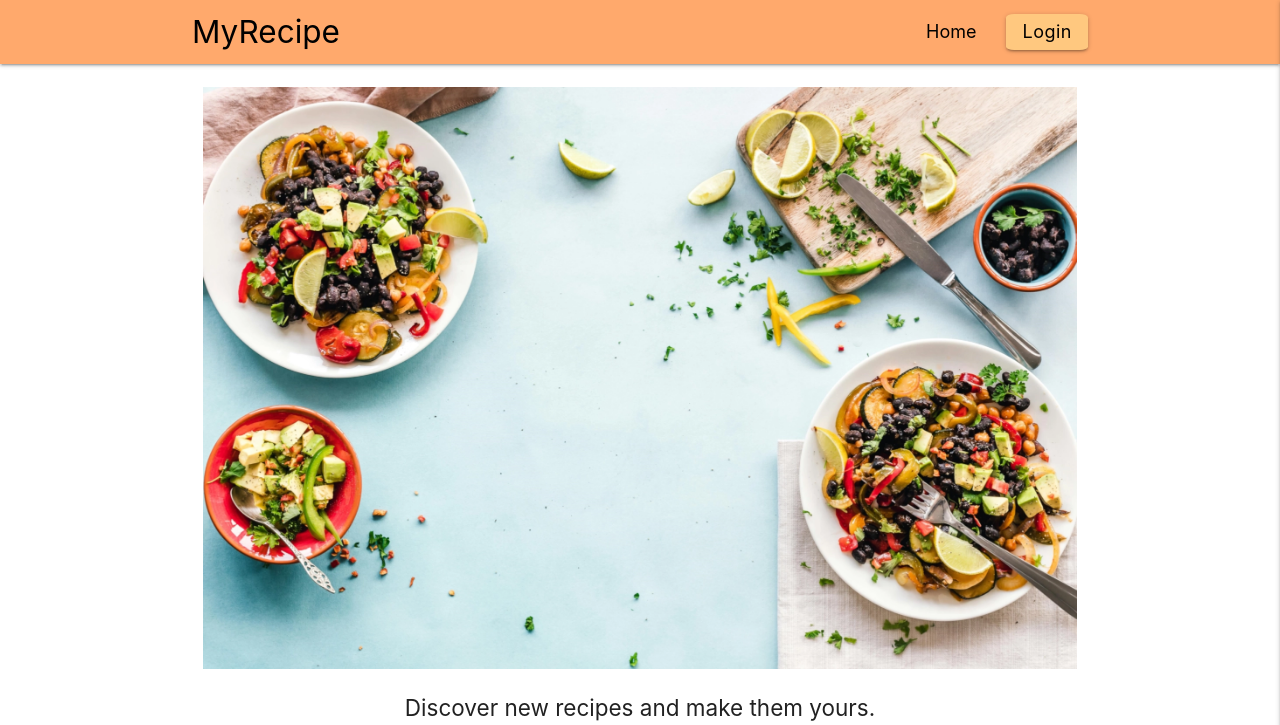
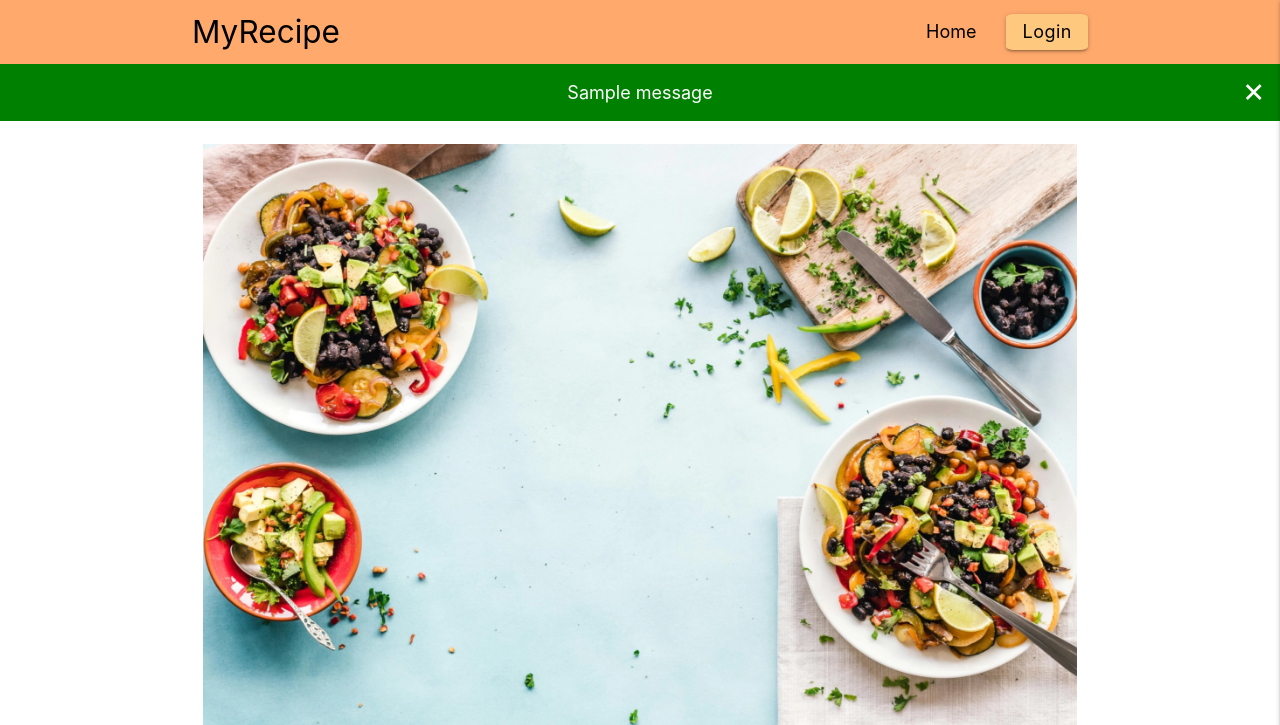
Before and after one commit to avabellaw/my-recipe, a Flask app: page / in a window 1280 px wide. Shown: the top 725 px of the page. Run offline with Flask 3, Linux system fonts and the light colour scheme; tables that the repository leaves empty hold one stand-in row (values such as "Sample post"); grey boxes marked "Sample" are stand-in pictures; one stand-in notice (Sample message) is shown; some libraries are stand-ins or nearby versions.

Commit message:
Add and style flash messages

```diff
--- a/myrecipe/static/css/style.css
+++ b/myrecipe/static/css/style.css
@@ -35,6 +35,50 @@ li::marker {
 }
 
 /* End of general page styles */
+
+/* Flash message */
+
+.flash-message {
+    color: white;
+}
+
+.flash-message:hover {
+    cursor: pointer;
+
+}
+
+.flash-message .msg-wrapper {
+    position: relative;
+}
+
+.flash-message p {
+    margin: 0;
+    padding: 1rem 0;
+    text-align: center;
+    font-size: 1.2em;
+}
+
+.flash-message.p span {
+    font-size: 1.2em;
+}
+
+.flash-message p.danger {
+    background-color: red;
+}
+
+.flash-message p.success {
+    background-color: green;
+}
+
+#flash-message_cross {
+    position: absolute;
+    right: 1rem;
+    top: 0;
+    bottom: 0;
+    font-size: 2.3em;
+}
+
+/* End of Flash message */
 
 /* Navbar */
 
--- a/myrecipe/templates/base.html
+++ b/myrecipe/templates/base.html
@@ -76,10 +76,25 @@
             </ul>
             {% else %}
             <li id="mobile-sidenav_login-btn">
-                <a href="{{ url_for('login') }}"><span class="waves-effect waves-light btn" id="login-btn">Login</span></a>
+                <a href="{{ url_for('login') }}"><span class="waves-effect waves-light btn"
+                        id="login-btn">Login</span></a>
             </li>
             {% endif %}
         </ul>
+
+        <!-- Code from flask.palletsprojects [https://flask.palletsprojects.com/en/2.3.x/patterns/flashing/] -->
+        <div id="flash-message" class="flash-message">
+            <div class="msg-wrapper">
+                {% with messages=get_flashed_messages(with_categories=true) %}
+                {% if messages %}
+                {% for category,message in messages %}
+                <p class="{{category}} message">{{message}}</p>
+                <span id="flash-message_cross">&times;</span>
+                {% endfor %}
+                {% endif %}
+                {% endwith %}
+            </div>
+        </div>
     </header>
 
     <br>
@@ -115,6 +130,14 @@
                 edge: 'right', // Choose the horizontal origin
                 // closeOnClick: true // Closes side-nav on <a> clicks, useful for Angular/Meteor
             });
+
+            /*
+                Decided to dismiss the flash message by clicking on the entire div rather than just the cross.
+                The cross is there for visual feedback.
+            */
+            document.getElementById("flash-message").onclick = function () {
+                this.style.display = "none";
+            };
         });
     </script>
 
```
